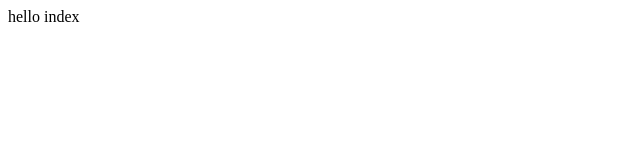
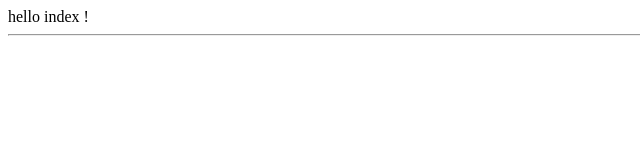
Before and after one commit to jasonmao87/nothing, a plain HTML site: page index.html in a window 1280 px wide. Shown: the whole page, without its empty margins (0-640 px from the left). Drawn offline with Linux system fonts and the light colour scheme.

Commit message:
Create index.html

```diff
--- a/index.html
+++ b/index.html
@@ -5,6 +5,8 @@
     <title>index page</title>
 </head>
 <body>
- hello index
+ hello index !
+
+    <hr/>
 </body>
 </html>
```
